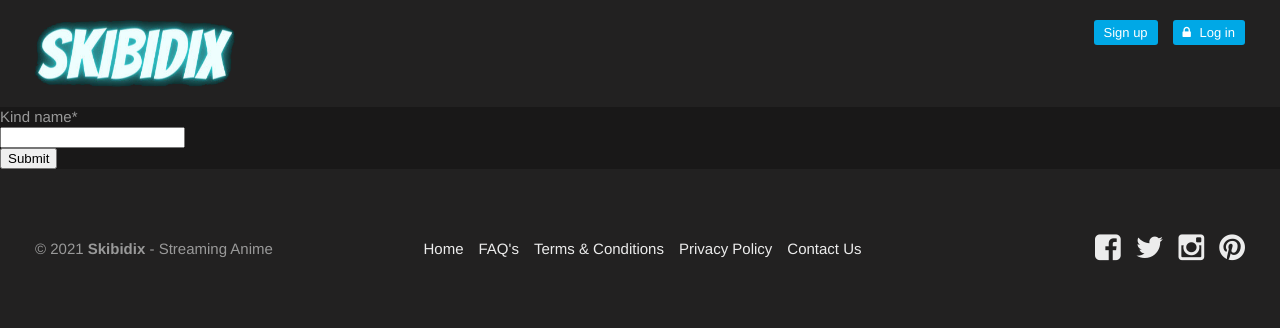
After one commit to EnricoFiorini97/Skibidi, a Django app: page /backend/create/kind/ in a window 1280 px wide. The commit adds this page. Shown: the top 328 px of the page. Run offline with Django 3.2, Linux system fonts and the light colour scheme; parts of the project's set-up code (start-up, migrations or seed data) failed here and were passed over; some libraries are stand-ins or nearby versions; some web fonts are replaced.

Commit message:
adding crispy forms

```diff
--- /dev/null
+++ b/skibidi/backend/forms.py
@@ -0,0 +1,42 @@
+from django import forms
+from .models import Kind, Anime, Episode
+from crispy_forms.helper import FormHelper
+from crispy_forms.layout import Submit, Layout
+from crispy_forms.bootstrap import FormActions
+from django.shortcuts import render
+
+
+class EpisodeForm(forms.ModelForm):
+    def __init__(self, *args, **kwargs):
+        super(EpisodeForm, self).__init__(*args, **kwargs)
+        self.helper = FormHelper(self)
+        self.helper.form_method='POST'
+        self.helper.add_input(Submit('submit', 'Submit'))
+
+    class Meta:
+        model = Episode
+        fields = ['name', 'seen', 'e_anime', 'path']
+
+class AnimeForm(forms.ModelForm):
+    def __init__(self, *args, **kwargs):
+        super(AnimeForm, self).__init__(*args, **kwargs)
+        self.helper = FormHelper(self)
+        self.helper.form_method='POST'
+        self.helper.form_class='submit'
+        self.helper.add_input(Submit('submit', 'Submit'))
+
+    class Meta:
+        model = Anime
+        fields = ['name', 'plot', 'season', 'last_episode', 'start_number_episode', 'global_rating', 'path', 'last_update', 'autodownlodable', 'finished', 'img_source']
+
+class KindForm(forms.ModelForm):
+    def __init__(self, *args, **kwargs):
+        super(KindForm, self).__init__(*args, **kwargs)
+        self.helper = FormHelper(self)
+        self.helper.form_method='POST'
+        self.helper.form_class='submit'
+        self.helper.add_input(Submit('submit', 'Submit'))
+
+    class Meta:
+        model = Kind
+        fields = ['kind_name']
--- a/skibidi/backend/models.py
+++ b/skibidi/backend/models.py
@@ -24,11 +24,11 @@ class Anime(models.Model):
     last_episode = models.PositiveSmallIntegerField(null=False)
     start_number_episode = models.PositiveSmallIntegerField(null=False)
     global_rating = models.PositiveSmallIntegerField(null=True, blank=True)
-    path = models.FilePathField(null=True, blank=True)
-    last_update = models.DateField()
+    path = models.URLField(max_length = 255, null=False)
+    last_update = models.DateField(max_length = 255, null=True, blank=True)
     autodownlodable = models.BooleanField(null=True, blank=True)
     finished = models.BooleanField(null=True, blank=True)
-    img_source = models.FilePathField(null=False)
+    img_source = models.CharField(max_length = 255, null=False)
 
 
 class FavoritesKind(models.Model):
--- a/skibidi/backend/urls.py
+++ b/skibidi/backend/urls.py
@@ -1,6 +1,6 @@
 from django.urls import path
 from backend.views import AnimeListAPIView, KindListAPIView, UserFavoritesAnimeListAPIView, UserListAPIView, FavoritesKindListAPIView, FavoritesAnimeListAPIView, WatchingListAPIView, UserRatingListAPIView, KindAnimeListAPIView
-from backend.views import AnimeUniqueListAPIView, EpisodesListAPIView, SeasonsListAPIView, UserFavoritesKindListAPIView, SpecificAnimeKindListAPIView, AnimeEpisodeListAPIView
+from backend.views import AnimeUniqueListAPIView, EpisodesListAPIView, SeasonsListAPIView, UserFavoritesKindListAPIView, SpecificAnimeKindListAPIView, AnimeEpisodeListAPIView, KindCreateView, AnimeCreateView
 
 
 urlpatterns = [
@@ -19,4 +19,7 @@ urlpatterns = [
         path('search/serializers/favorites/kind/<str:user_id>/', UserFavoritesKindListAPIView.as_view()),
         path('search/serializers/anime/kind/<str:anime_id>/', SpecificAnimeKindListAPIView.as_view()),
         path('search/serializers/episodes/anime/<str:anime_id>/', AnimeEpisodeListAPIView.as_view()),
+        path('create/kind/', KindCreateView.as_view()),
+        path('create/anime/', AnimeCreateView.as_view()),
+         path('create/episode/', AnimeCreateView.as_view()),
 ]
--- a/skibidi/backend/views.py
+++ b/skibidi/backend/views.py
@@ -2,6 +2,9 @@ from backend.serializers import AnimeSerializer, KindSerializer, FavoritesKindSe
 from rest_framework import generics
 from backend.models import Anime, Episode, Kind, FavoritesKind, UserRating, Watching, FavoritesAnime, KindAnime, User
 
+from django.views.generic.edit import CreateView
+from .forms import KindForm, AnimeForm, EpisodeForm
+from django.urls import reverse
 
 class AnimeListAPIView(generics.ListAPIView):
     queryset = Anime.objects.order_by('name','season')
@@ -88,3 +91,28 @@ class AnimeEpisodeListAPIView(generics.ListAPIView):
 
     def get_queryset(self):
         return Episode.objects.filter(e_anime=self.kwargs['anime_id'])
+
+class KindCreateView(CreateView):
+    form_class = KindForm
+    model = Kind
+    template_name="form.html"
+
+    def get_success_url(self):
+        return reverse('index')
+
+
+class AnimeCreateView(CreateView):
+    form_class = AnimeForm
+    model = Anime
+    template_name = "form.html"
+
+    def get_success_url(self):
+        return reverse('index')
+
+class AnimeCreateView(CreateView):
+    form_class = EpisodeForm
+    model = Episode
+    template_name = "form.html"
+
+    def get_success_url(self):
+        return reverse('index')
--- a/skibidi/skibidi/settings.py
+++ b/skibidi/skibidi/settings.py
@@ -31,6 +31,7 @@ INSTALLED_APPS = [
     'backend',
     'website',
     'corsheaders',
+    'crispy_forms',
 ]
 
 MIDDLEWARE = [
@@ -127,3 +128,4 @@ STATIC_ROOT = 'static/'
 # https://docs.djangoproject.com/en/3.2/ref/settings/#default-auto-field
 
 DEFAULT_AUTO_FIELD = 'django.db.models.BigAutoField'
+CRISPY_TEMPLATE_PACK = 'bootstrap4'
--- /dev/null
+++ b/skibidi/website/templates/form.html
@@ -0,0 +1,66 @@
+{% load crispy_forms_tags %}
+<!DOCTYPE html>
+<html lang="it" dir="ltr">
+    <head>
+        <meta charset="utf-8">
+        <meta name="viewport" content="width=device-width, initial-scale=1">
+        <title>Skibidix - Streaming Anime</title>
+        <link rel="shortcut icon" href="/static/img/favicon.ico" type="/static/img/x-icon">
+        <link rel="apple-touch-icon-precomposed" href="/static/img/apple-touch-icon.png">
+
+        <!--     Include UIKit CSS   -->
+        <link rel="stylesheet" href="/static/css/uikit.min.css">
+
+        <!--     Theme CSS   -->
+        <link rel="stylesheet" href="/static/css/theme.css">
+
+    </head>
+    <body>
+
+        <nav id="tm-header" class="uk-navbar ">
+            <div class="uk-container uk-container-center ">
+                <img class="uk-margin uk-margin-remove" width="200" height="40" alt="logo" src="/static/img/logo.jpg"/>
+
+
+
+                <div class="uk-navbar-flip uk-hidden-small">
+                    <div class="uk-button-group">
+                        <a class="uk-button uk-button-primary uk-button-small" href="/signup.html">Sign up</a>
+                        <a class="uk-button uk-button-primary uk-button-small uk-margin-left" href="/login.html"><i class="uk-icon-lock uk-margin-small-right"></i> Log in</a>
+                    </div>
+                </div>
+                <a href="#offcanvas" class="uk-navbar-toggle uk-visible-small uk-icon-medium" data-uk-offcanvas></a>
+                <div class="uk-navbar-flip uk-visible-small">
+                    <a href="#offcanvas" class="uk-navbar-toggle uk-navbar-toggle-alt uk-icon-medium" data-uk-offcanvas></a>
+                </div>
+                <div class="uk-navbar-brand uk-navbar-center uk-visible-small"><i class="uk-icon-small uk-text-primary uk-margin-small-right uk-icon-play-circle"></i> Webflix</div>
+            </div>
+        </nav>
+        <form action="" method="post">
+            {% csrf_token %}
+            {% crispy form %}
+        </form>
+    </body>
+    <footer id="tm-footer" class="uk-block uk-block-secondary uk-block-small ">
+        <div class="uk-container-center uk-container">
+            <div class="uk-grid">
+                <div class="uk-width-medium-3-10"><div class="copyright-text">&copy; 2021 <span class="uk-text-bold">Skibidix</span> - Streaming Anime</div></div>
+                <div class="uk-width-medium-5-10">
+                    <ul class="uk-subnav ">
+                        <li><a href="#">Home</a></li>
+                        <li><a href="#">FAQ's</a></li>
+                        <li><a href="#">Terms & Conditions</a></li>
+                        <li><a href="#">Privacy Policy</a></li>
+                        <li><a href="#">Contact Us</a></li>
+                    </ul></div>
+                    <div class="uk-width-medium-2-10">
+                        <div class=" uk-float-right"><ul class="uk-subnav">
+                            <li><a href="#" class="uk-icon-hover uk-icon-medium uk-icon-facebook-square"></a></li>
+                            <li><a href="#" class="uk-icon-hover uk-icon-medium uk-icon-twitter"></a></li>
+                            <li><a href="#" class="uk-icon-hover uk-icon-medium uk-icon-instagram"></a></li>
+                            <li><a href="#" class="uk-icon-hover uk-icon-medium uk-icon-pinterest"></a></li>
+                        </ul></div>
+                    </div>
+                </div>
+            </div>
+        </footer>
```
Also changed, not shown: skibidi/website/templates/media.html (+7 -5 lines), skibidi/website/views.py (+14 -10 lines).
